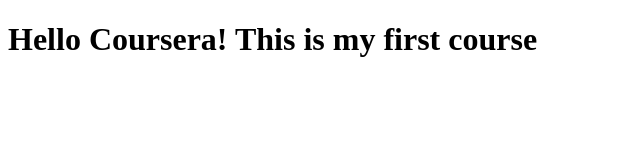
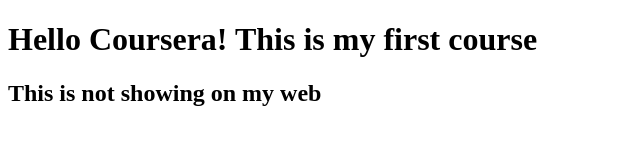
Before and after one commit to Atharv56/coursera-test, a plain HTML site: page site/index.html in a window 1280 px wide. Shown: the whole page, without its empty margins (0-640 px from the left). Drawn offline with Linux system fonts and the light colour scheme.

Commit message:
header added in the body

```diff
--- a/site/index.html
+++ b/site/index.html
@@ -5,5 +5,6 @@
 </head>
 <body>
     <h1>Hello Coursera! This is my first course</h1>
+    <h2>This is not showing on my web</h2>
 </body>
 </html>
```
